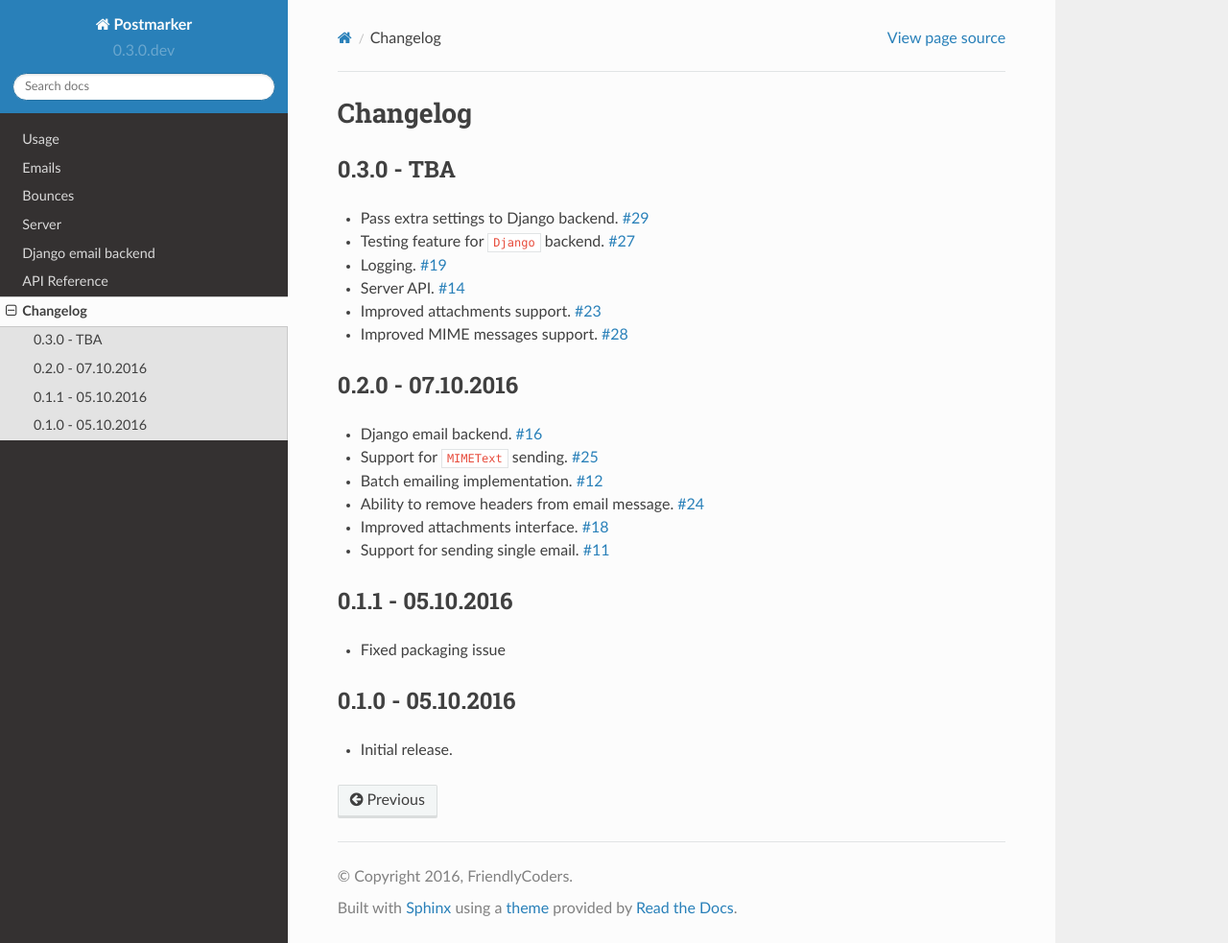
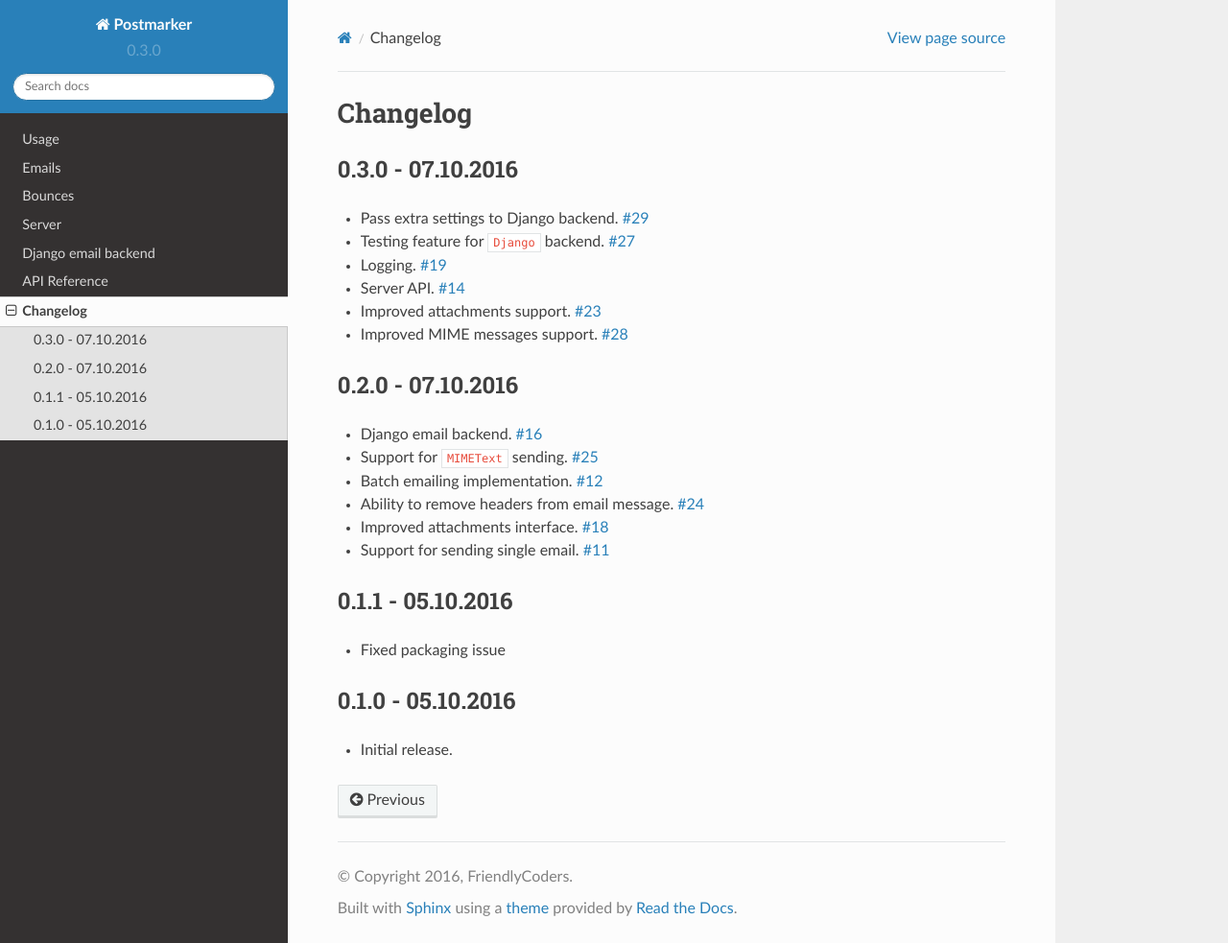
Before and after one commit to Stranger6667/postmarker, a Sphinx documentation site: the page built from docs/changelog.rst, in a window 1280 px wide and 983 px high. Shown: the whole window at 96% size. Built offline with Sphinx 7.4.7 and the Read the Docs theme 2.0.0, drawn with Linux system fonts in a browser that asks for light colours.

Commit message:
Release 0.3.0

```diff
--- a/docs/changelog.rst
+++ b/docs/changelog.rst
@@ -3,8 +3,8 @@
 Changelog
 =========
 
-0.3.0 - TBA
------------
+0.3.0 - 07.10.2016
+------------------
 
 - Pass extra settings to Django backend. `#29`_
 - Testing feature for ``Django`` backend. `#27`_
--- a/postmarker/__init__.py
+++ b/postmarker/__init__.py
@@ -1,4 +1,4 @@
 # coding: utf-8
 
 
-__version__ = '0.3.0.dev'
+__version__ = '0.3.0'
```
